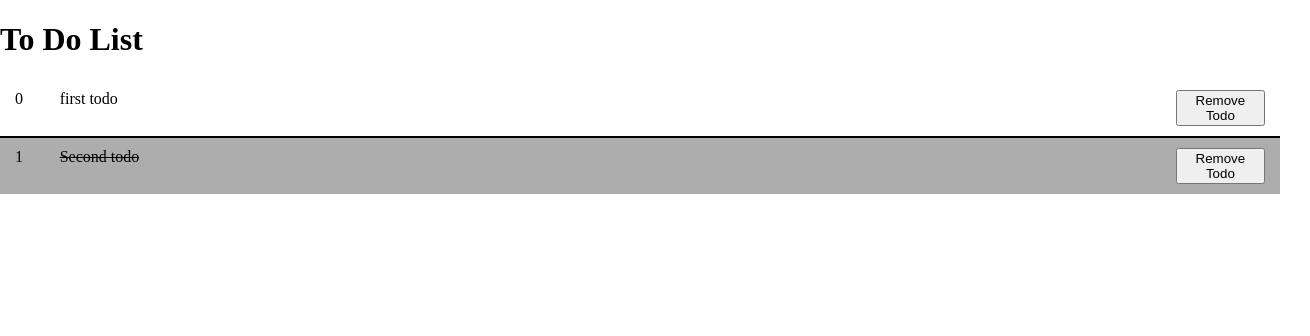
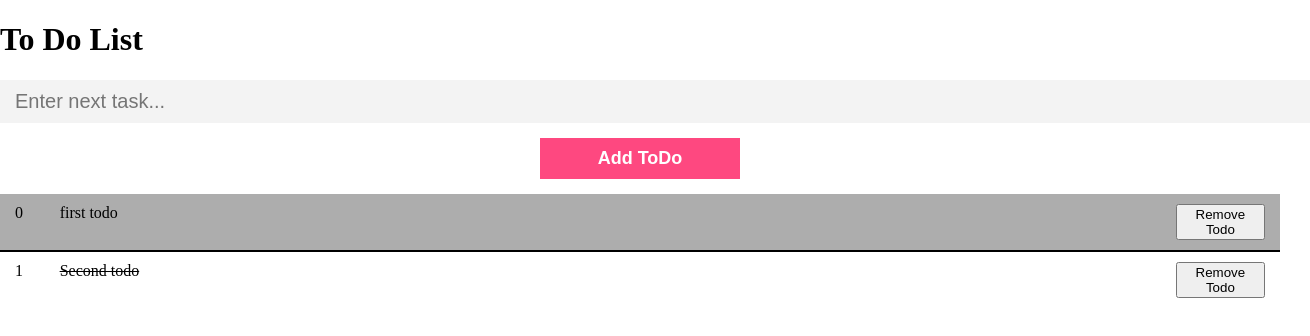
Before and after one commit to charles8ff/angular-first-app, an Angular app: page / in a window 1280 px wide. Shown: the top 336 px of the page, 1310 px wide, since content can reach past the window. Built offline with nearby package versions, Linux system fonts and the light colour scheme.

Commit message:
Added add button and finished functionalities, reshaped css

```diff
--- a/src/app/app.module.ts
+++ b/src/app/app.module.ts
@@ -4,6 +4,8 @@ import { BrowserModule } from '@angular/platform-browser';
 import { AppRoutingModule } from './app-routing.module';
 import { AppComponent } from './app.component';
 import { TodosComponent } from './compoments/todos/todos.component';
+
+import { FormsModule } from '@angular/forms';
 
 @NgModule({
   declarations: [
@@ -12,7 +14,8 @@ import { TodosComponent } from './compoments/todos/todos.component';
   ],
   imports: [
     BrowserModule,
-    AppRoutingModule
+    AppRoutingModule,
+    FormsModule
   ],
   providers: [],
   bootstrap: [AppComponent]
--- a/src/app/compoments/todos/todos.component.html
+++ b/src/app/compoments/todos/todos.component.html
@@ -1,7 +1,21 @@
-<div *ngFor="let todo of todos; let i = index" class="singleToDo {{( todo.completed ?
-     'done': '' )}}" >
+<div class="allToDos">
+
+    <form (submit)="addToDo()">
+        <input type="text"
+            name="inputToDo"
+            placeholder="Enter next task..."
+            class="singleToDo-input"
+            [(ngModel)]="inputTodo"
+        />
+        <input type="submit" value="Add ToDo" class="singleToDo-submit">
+    </form>
+    <div *ngFor="let todo of todos; let i = index" class="singleToDo {{(
+        todo.completed
+        ?'done'
+        : '' )}}" >
+
         <div class="id">{{ i }}</div>
         <div class="content"(click)="toggleDone(i)">{{ todo.content}}</div>
         <button class="deleteButton" (click)="deleteToDo(i)">Remove Todo</button>
-
+    </div>
 </div>
--- a/src/app/compoments/todos/todos.component.sass
+++ b/src/app/compoments/todos/todos.component.sass
@@ -33,7 +33,6 @@
     &-submit
         appearance: none
         background-color: #FE4880
-        background: none
         border: none
         color: #FFF
         display: block
--- a/src/app/compoments/todos/todos.component.ts
+++ b/src/app/compoments/todos/todos.component.ts
@@ -9,6 +9,8 @@ import { Todo } from './../../models/Todo';
 export class TodosComponent implements OnInit {
 
   todos: Todo[] = [];
+
+  inputTodo:string = "";
 
   constructor() { }
 
@@ -38,5 +40,12 @@ export class TodosComponent implements OnInit {
     //this returns all but the one that matches
   }
 
+  addToDo(){
+    this.todos.push({
+      content: this.inputTodo,
+      completed: false
+    });
+    this.inputTodo='';//clear input from form
+  }
 
 }
```
